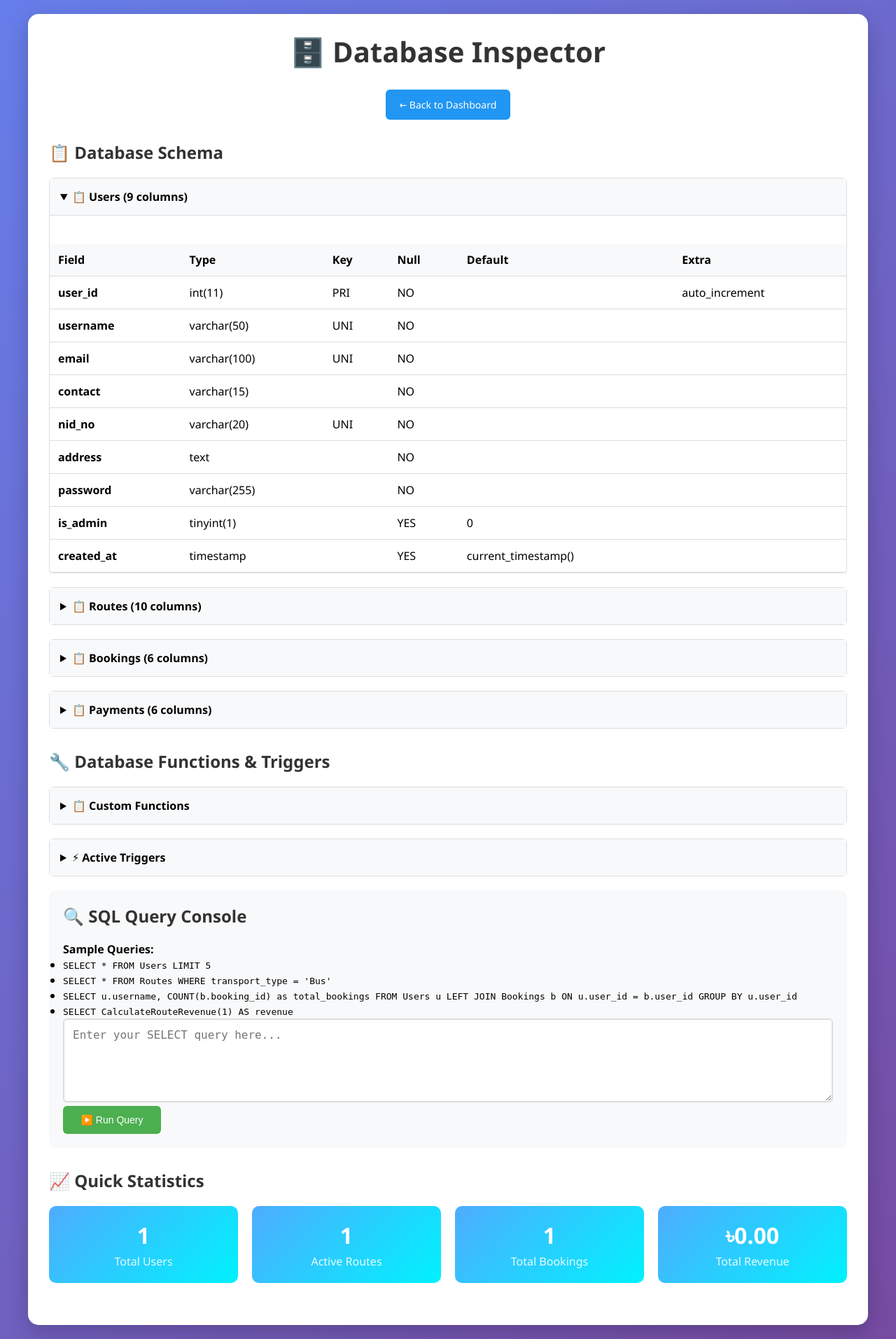
After one commit to itzmefahim/swift_booking_project, a PHP site: page /db_inspector.php in a window 1280 px wide, after a click that opens the changed part. The commit adds this page. Shown: the whole page at 70% size. Run offline with PHP 8.4, Linux system fonts and the light colour scheme; the visitor is signed in with stand-in values (Sample User, id 1); tables that the repository leaves empty hold one stand-in row (values such as "Sample post").

Commit message:
Create comprehensive admin panel with database management
- Add user management system with admin role controls
- Implement database inspector with schema visualization
- Create SQL query console for database analysis
- Add function and trigger documentation interface
- Include real-time statistics dashboard for admins
- Add security controls for database access
- Implement user promotion/demotion functionality

```diff
--- a/css/style.css
+++ b/css/style.css
@@ -408,6 +408,43 @@ tr:hover {
     }
 }
 
+.console {
+    background: #f8f9fa;
+    padding: 20px;
+    border-radius: 10px;
+    margin-top: 20px;
+}
+
+.console textarea {
+    height: 120px;
+    font-family: monospace;
+}
+
+details {
+    margin-bottom: 20px;
+    border: 1px solid #ddd;
+    border-radius: 6px;
+}
+
+summary {
+    background: #f8f9fa;
+    padding: 15px;
+    cursor: pointer;
+    font-weight: bold;
+}
+
+details[open] summary {
+    border-bottom: 1px solid #ddd;
+}
+
+.resultTable {
+    font-size: 14px;
+}
+
+.resultTable th {
+    background: #e3f2fd;
+}
+
 .status-confirmed {
     background: #4CAF50 !important;
 }
--- /dev/null
+++ b/db_inspector.php
@@ -0,0 +1,206 @@
+<?php
+session_start();
+include 'db_connect.php';
+
+// Check if user is admin
+if (!isset($_SESSION['user_id']) || !$_SESSION['is_admin']) {
+    header('Location: index.php');
+    exit();
+}
+
+$querySQL = '';
+$resultRows = [];
+$resultFields = [];
+$errorMsg = '';
+
+// Handle SQL query execution
+if ($_SERVER['REQUEST_METHOD'] == 'POST' && isset($_POST['sql'])) {
+    $querySQL = trim($_POST['sql']);
+
+    if (!empty($querySQL)) {
+        // Only allow SELECT queries for security
+        if (stripos($querySQL, 'SELECT') === 0) {
+            try {
+                $result = $conn->query($querySQL);
+                if ($result) {
+                    $resultRows = $result->fetch_all(MYSQLI_ASSOC);
+                    $resultFields = $result->fetch_fields();
+                } else {
+                    $errorMsg = $conn->error;
+                }
+            } catch (Exception $e) {
+                $errorMsg = $e->getMessage();
+            }
+        } else {
+            $errorMsg = 'Only SELECT queries are allowed for security reasons.';
+        }
+    }
+}
+
+// Get database schema
+$schema = [];
+$tables = ['Users', 'Routes', 'Bookings', 'Payments'];
+
+foreach ($tables as $table) {
+    $result = $conn->query("DESCRIBE $table");
+    $schema[$table] = $result->fetch_all(MYSQLI_ASSOC);
+}
+?>
+<!DOCTYPE html>
+<html lang="en">
+<head>
+    <meta charset="UTF-8">
+    <meta name="viewport" content="width=device-width, initial-scale=1.0">
+    <title>Database Inspector - Swift Book</title>
+    <link rel="stylesheet" href="css/style.css">
+</head>
+<body>
+    <div class="container">
+        <h1>🗄️ Database Inspector</h1>
+
+        <div class="actions">
+            <a href="index.php" class="btn secondary">← Back to Dashboard</a>
+        </div>
+
+        <h2>📋 Database Schema</h2>
+        <?php foreach ($schema as $tbl => $cols): ?>
+            <details>
+                <summary>📋 <?= $tbl ?> (<?= count($cols) ?> columns)</summary>
+                <div class="table-container">
+                    <table>
+                        <thead>
+                            <tr>
+                                <th>Field</th>
+                                <th>Type</th>
+                                <th>Key</th>
+                                <th>Null</th>
+                                <th>Default</th>
+                                <th>Extra</th>
+                            </tr>
+                        </thead>
+                        <tbody>
+                            <?php foreach ($cols as $c): ?>
+                                <tr>
+                                    <td><strong><?= $c['Field'] ?></strong></td>
+                                    <td><?= $c['Type'] ?></td>
+                                    <td><?= $c['Key'] ?></td>
+                                    <td><?= $c['Null'] ?></td>
+                                    <td><?= $c['Default'] ?></td>
+                                    <td><?= $c['Extra'] ?></td>
+                                </tr>
+                            <?php endforeach; ?>
+                        </tbody>
+                    </table>
+                </div>
+            </details>
+        <?php endforeach; ?>
+
+        <div style="margin-top: 30px;">
+            <h2>🔧 Database Functions & Triggers</h2>
+            <details>
+                <summary>📋 Custom Functions</summary>
+                <div class="table-container">
+                    <table>
+                        <thead>
+                            <tr><th>Function Name</th><th>Return Type</th><th>Description</th></tr>
+                        </thead>
+                        <tbody>
+                            <tr>
+                                <td><strong>CalculateRouteRevenue</strong></td>
+                                <td>DECIMAL(10,2)</td>
+                                <td>Calculates total revenue for a specific route</td>
+                            </tr>
+                        </tbody>
+                    </table>
+                </div>
+                <p><strong>Usage:</strong> <code>SELECT CalculateRouteRevenue(1) AS revenue;</code></p>
+            </details>
+
+            <details>
+                <summary>⚡ Active Triggers</summary>
+                <div class="table-container">
+                    <table>
+                        <thead>
+                            <tr><th>Trigger Name</th><th>Table</th><th>Event</th><th>Description</th></tr>
+                        </thead>
+                        <tbody>
+                            <tr>
+                                <td><strong>UpdateRouteStatus</strong></td>
+                                <td>Routes</td>
+                                <td>AFTER UPDATE</td>
+                                <td>Auto-updates route status when seats become full/available</td>
+                            </tr>
+                        </tbody>
+                    </table>
+                </div>
+            </details>
+        </div>
+
+        <div class="console">
+            <h2>🔍 SQL Query Console</h2>
+            <p><strong>Sample Queries:</strong></p>
+            <ul>
+                <li><code>SELECT * FROM Users LIMIT 5</code></li>
+                <li><code>SELECT * FROM Routes WHERE transport_type = 'Bus'</code></li>
+                <li><code>SELECT u.username, COUNT(b.booking_id) as total_bookings FROM Users u LEFT JOIN Bookings b ON u.user_id = b.user_id GROUP BY u.user_id</code></li>
+                <li><code>SELECT CalculateRouteRevenue(1) AS revenue</code></li>
+            </ul>
+
+            <form method="POST">
+                <textarea name="sql" placeholder="Enter your SELECT query here..."><?= htmlspecialchars($querySQL) ?></textarea>
+                <button type="submit" class="btn">▶️ Run Query</button>
+            </form>
+
+            <?php if ($errorMsg): ?>
+                <p class="error">❌ Error: <?= $errorMsg ?></p>
+            <?php elseif ($querySQL): ?>
+                <h3>📊 Query Results (<?= count($resultRows) ?> rows)</h3>
+                <?php if ($resultRows): ?>
+                    <div class="table-container">
+                        <table class="resultTable">
+                            <thead>
+                                <tr>
+                                    <?php foreach ($resultFields as $f): ?>
+                                        <th><?= $f->name ?></th>
+                                    <?php endforeach; ?>
+                                </tr>
+                            </thead>
+                            <tbody>
+                                <?php foreach ($resultRows as $r): ?>
+                                    <tr>
+                                        <?php foreach ($r as $val): ?>
+                                            <td><?= htmlspecialchars($val ?? 'NULL') ?></td>
+                                        <?php endforeach; ?>
+                                    </tr>
+                                <?php endforeach; ?>
+                            </tbody>
+                        </table>
+                    </div>
+                <?php else: ?>
+                    <p>✅ Query executed successfully. No rows returned.</p>
+                <?php endif; ?>
+            <?php endif; ?>
+        </div>
+
+        <div style="margin-top: 30px;">
+            <h2>📈 Quick Statistics</h2>
+            <div class="stats-grid">
+                <?php
+                $quick_stats = [
+                    'Total Users' => $conn->query("SELECT COUNT(*) as count FROM Users")->fetch_assoc()['count'],
+                    'Active Routes' => $conn->query("SELECT COUNT(*) as count FROM Routes WHERE status = 'Active'")->fetch_assoc()['count'],
+                    'Total Bookings' => $conn->query("SELECT COUNT(*) as count FROM Bookings WHERE status = 'Confirmed'")->fetch_assoc()['count'],
+                    'Total Revenue' => '৳' . number_format($conn->query("SELECT SUM(amount) as total FROM Payments WHERE status = 'Completed'")->fetch_assoc()['total'] ?? 0, 2)
+                ];
+
+                foreach ($quick_stats as $label => $value): ?>
+                    <div class="stat-card">
+                        <div class="stat-number"><?= $value ?></div>
+                        <div class="stat-label"><?= $label ?></div>
+                    </div>
+                <?php endforeach; ?>
+            </div>
+        </div>
+    </div>
+</body>
+</html>
```
Also changed, not shown: manage_users.php (added, +107 -0 lines).
